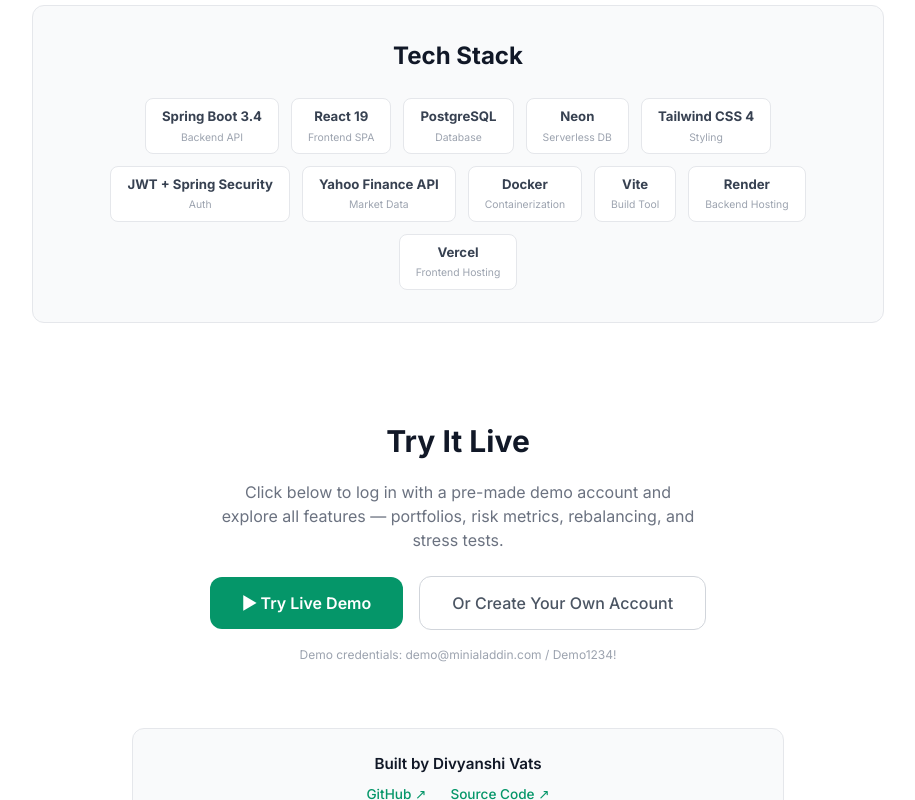
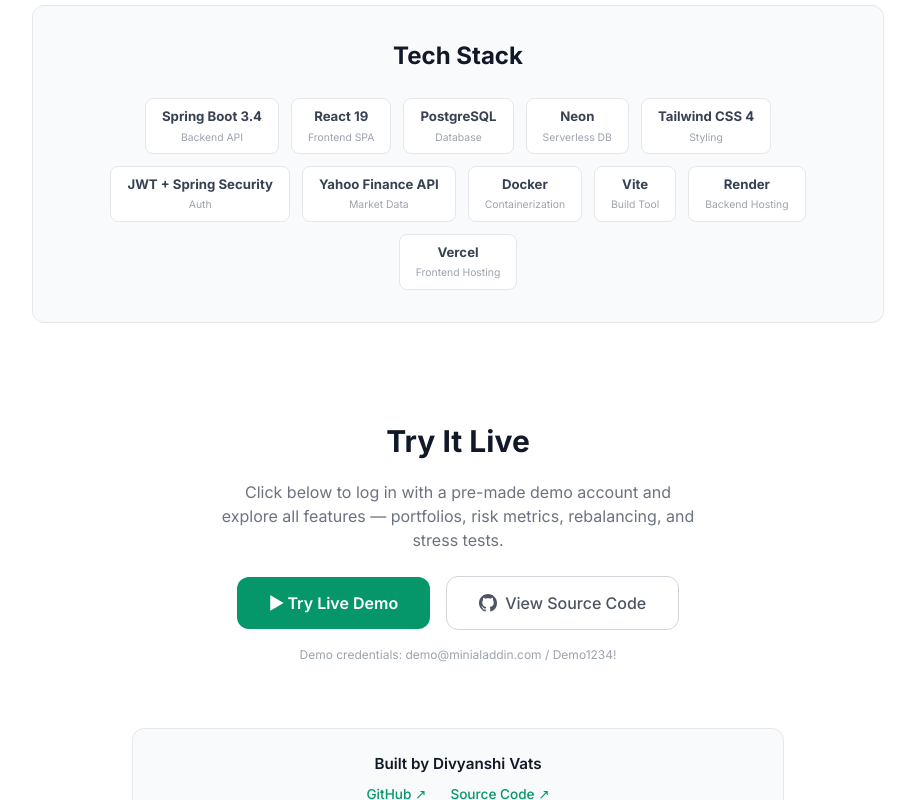
Before and after one commit to DivyanshiVats13/mini-aladdin, a React (Vite) app in the folder mini-aladdin-frontend/: page / in a window 1280 px wide. Shown: the part 2000-2800 px from the top of the page, without its empty margins (182-1097 px from the left). Built offline with nearby package versions, Linux system fonts and the light colour scheme; no server answers.

Commit message:
fix: remove ALL SaaS elements from frontend - Remove Sign In link from landing nav, replace with Try Demo button - Remove 'Or Create Your Own Account' CTA, replace with View Source Code - Remove 'Don't have an account? Create one' from login page - This is a portfolio project, not a SaaS app

```diff
--- a/mini-aladdin-frontend/src/pages/LandingPage.jsx
+++ b/mini-aladdin-frontend/src/pages/LandingPage.jsx
@@ -1,5 +1,5 @@
 import { useState } from 'react';
-import { Link, Navigate, useNavigate } from 'react-router-dom';
+import { Navigate, useNavigate } from 'react-router-dom';
 import { useAuth } from '../context/AuthContext';
 
 export default function LandingPage() {
@@ -73,7 +73,10 @@
                         <svg width="16" height="16" viewBox="0 0 16 16" fill="#4B5563"><path d="M8 0C3.58 0 0 3.58 0 8c0 3.54 2.29 6.53 5.47 7.59.4.07.55-.17.55-.38 0-.19-.01-.82-.01-1.49-2.01.37-2.53-.49-2.69-.94-.09-.23-.48-.94-.82-1.13-.28-.15-.68-.52-.01-.53.63-.01 1.08.58 1.23.82.72 1.21 1.87.87 2.33.66.07-.52.28-.87.51-1.07-1.78-.2-3.64-.89-3.64-3.95 0-.87.31-1.59.82-2.15-.08-.2-.36-1.02.08-2.12 0 0 .67-.21 2.2.82.64-.18 1.32-.27 2-.27.68 0 1.36.09 2 .27 1.53-1.04 2.2-.82 2.2-.82.44 1.1.16 1.92.08 2.12.51.56.82 1.27.82 2.15 0 3.07-1.87 3.75-3.65 3.95.29.25.54.73.54 1.48 0 1.07-.01 1.93-.01 2.2 0 .21.15.46.55.38A8.013 8.013 0 0016 8c0-4.42-3.58-8-8-8z" /></svg>
                         GitHub
                     </a>
-                    <Link to="/login" style={{ padding: '0.5rem 1rem', fontSize: '0.875rem', fontWeight: 500, color: '#4B5563', textDecoration: 'none' }}>Sign In</Link>
+                    <button onClick={handleDemoLogin} disabled={demoLoading}
+                        style={{ padding: '0.5rem 1rem', fontSize: '0.875rem', fontWeight: 600, color: '#fff', background: '#059669', borderRadius: '0.5rem', border: 'none', cursor: demoLoading ? 'wait' : 'pointer' }}>
+                        {demoLoading ? '⏳...' : '▶ Try Demo'}
+                    </button>
                 </div>
             </nav>
 
@@ -221,10 +224,11 @@
                     >
                         {demoLoading ? '⏳ Logging in...' : '▶ Try Live Demo'}
                     </button>
-                    <Link to="/register"
-                        style={{ padding: '0.875rem 2rem', fontSize: '1rem', fontWeight: 500, borderRadius: '0.75rem', color: '#4B5563', border: '1px solid #D1D5DB', textDecoration: 'none' }}>
-                        Or Create Your Own Account
-                    </Link>
+                    <a href="https://github.com/DivyanshiVats13/mini-aladdin" target="_blank" rel="noopener noreferrer"
+                        style={{ padding: '0.875rem 2rem', fontSize: '1rem', fontWeight: 500, borderRadius: '0.75rem', color: '#4B5563', border: '1px solid #D1D5DB', textDecoration: 'none', display: 'flex', alignItems: 'center', gap: '0.5rem' }}>
+                        <svg width="18" height="18" viewBox="0 0 16 16" fill="#4B5563"><path d="M8 0C3.58 0 0 3.58 0 8c0 3.54 2.29 6.53 5.47 7.59.4.07.55-.17.55-.38 0-.19-.01-.82-.01-1.49-2.01.37-2.53-.49-2.69-.94-.09-.23-.48-.94-.82-1.13-.28-.15-.68-.52-.01-.53.63-.01 1.08.58 1.23.82.72 1.21 1.87.87 2.33.66.07-.52.28-.87.51-1.07-1.78-.2-3.64-.89-3.64-3.95 0-.87.31-1.59.82-2.15-.08-.2-.36-1.02.08-2.12 0 0 .67-.21 2.2.82.64-.18 1.32-.27 2-.27.68 0 1.36.09 2 .27 1.53-1.04 2.2-.82 2.2-.82.44 1.1.16 1.92.08 2.12.51.56.82 1.27.82 2.15 0 3.07-1.87 3.75-3.65 3.95.29.25.54.73.54 1.48 0 1.07-.01 1.93-.01 2.2 0 .21.15.46.55.38A8.013 8.013 0 0016 8c0-4.42-3.58-8-8-8z" /></svg>
+                        View Source Code
+                    </a>
                 </div>
                 <p style={{ fontSize: '0.75rem', color: '#9CA3AF', marginTop: '1rem' }}>
                     Demo credentials: demo@minialaddin.com / Demo1234!
--- a/mini-aladdin-frontend/src/pages/LoginPage.jsx
+++ b/mini-aladdin-frontend/src/pages/LoginPage.jsx
@@ -80,8 +80,7 @@
                     </form>
 
                     <p style={{ marginTop: '1.5rem', textAlign: 'center', fontSize: '0.875rem', color: '#6B7280' }}>
-                        Don't have an account?{' '}
-                        <Link to="/register" style={{ fontWeight: 500, color: '#059669', textDecoration: 'none' }}>Create one</Link>
+                        <Link to="/" style={{ fontWeight: 500, color: '#059669', textDecoration: 'none' }}>← Back to project</Link>
                     </p>
                 </div>
             </div>
```
